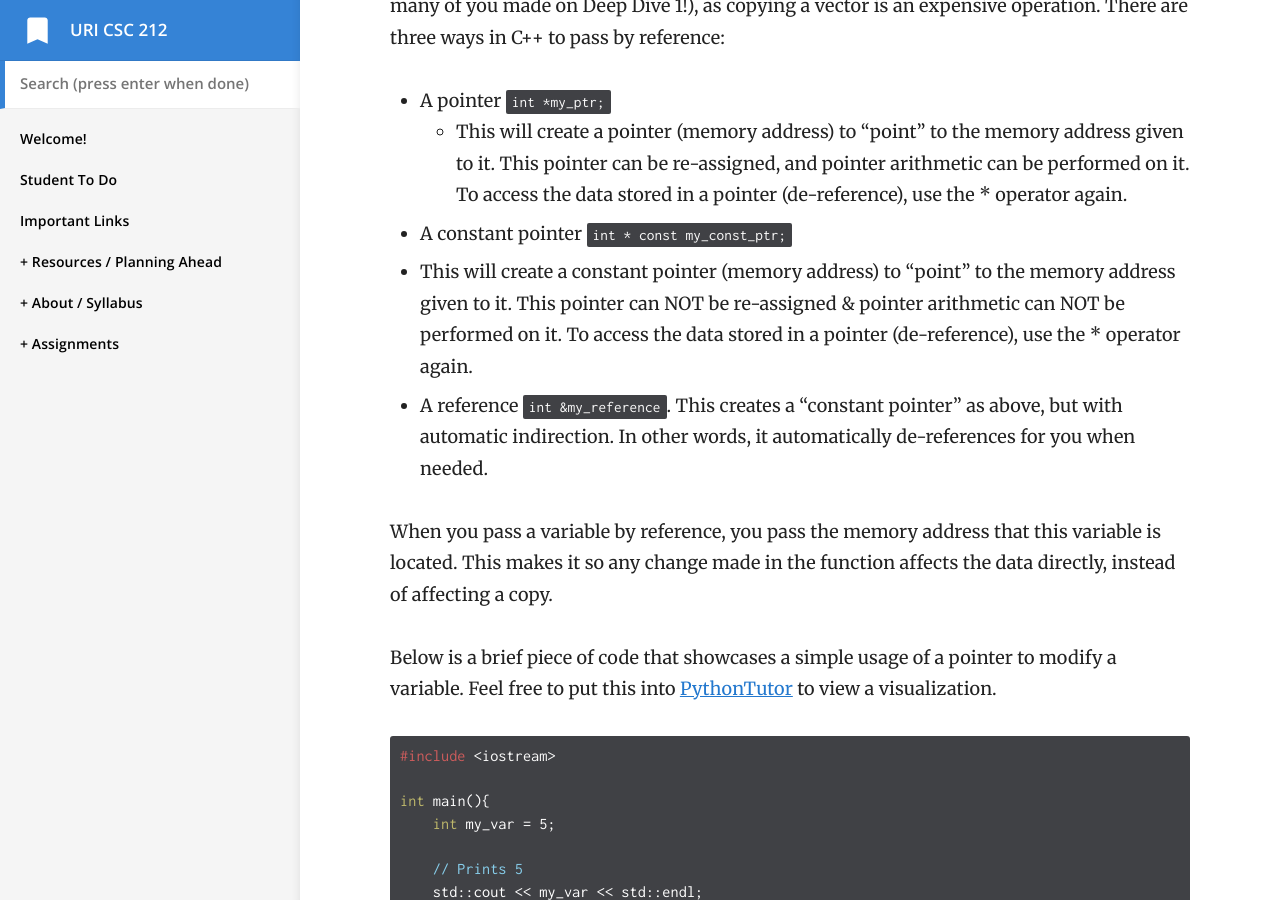
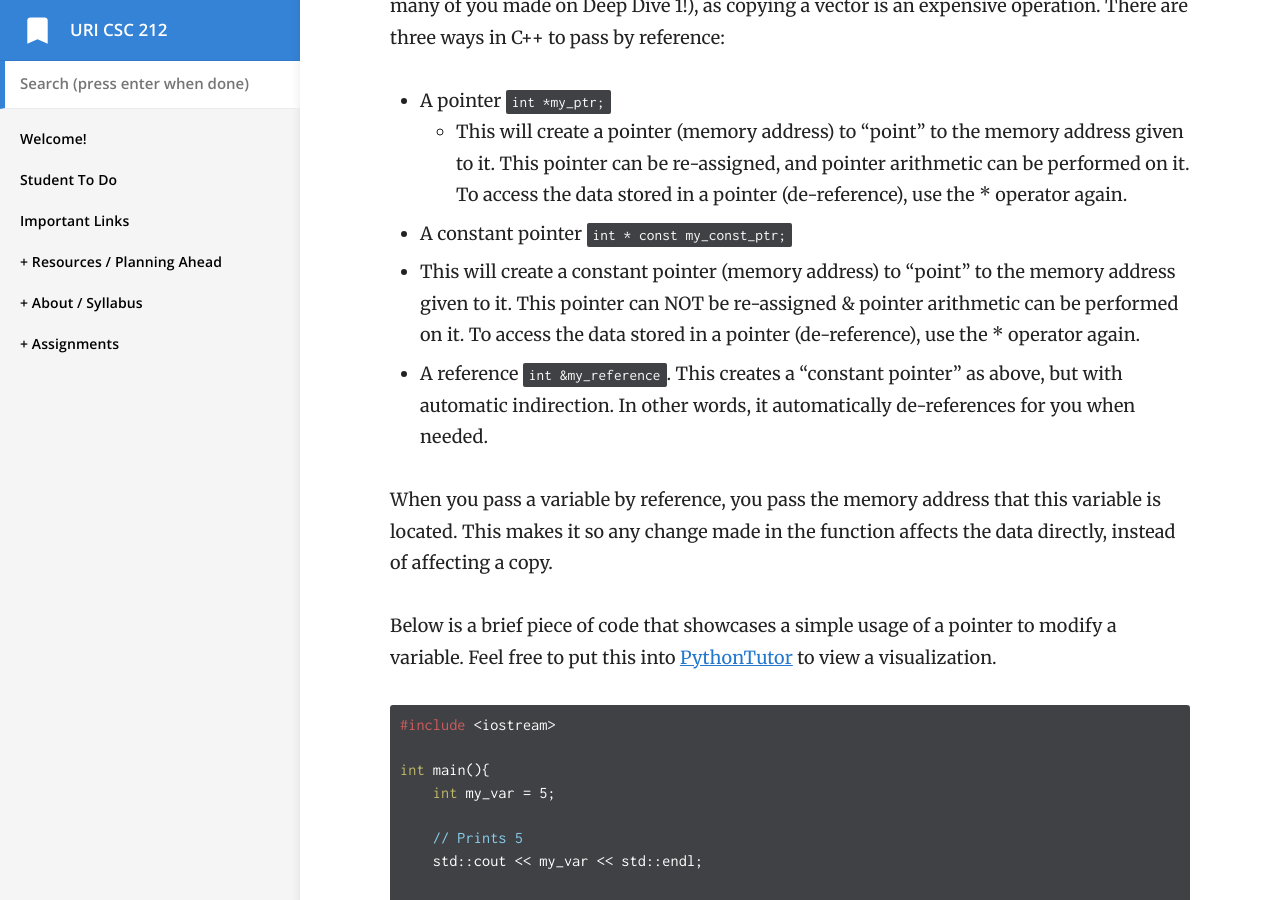
Before and after one commit to vcc-csc212/sp21-archive, a Jekyll site: the page built from _docs/labs/lab-04/lab-04.md, in a window 1280 px wide and 900 px high, scrolled down 988 px. Built offline with Jekyll 4.4.1, drawn with Linux system fonts in a browser that asks for light colours.

Commit message:
Fixed typo fix >.>

````diff
--- a/_docs/labs/lab-04/lab-04.md
+++ b/_docs/labs/lab-04/lab-04.md
@@ -28,7 +28,7 @@ To be more efficient, the code we'll be writing passes the vector of elements to
 * A pointer ``` int *my_ptr; ```
   * This will create a pointer (memory address) to "point" to the memory address given to it. This pointer can be re-assigned, and pointer arithmetic can be performed on it. To access the data stored in a pointer (de-reference), use the \* operator again.
 * A constant pointer ```int * const my_const_ptr;```
-* This will create a constant pointer (memory address) to "point" to the memory address given to it. This pointer can NOT be re-assigned & pointer arithmetic can NOT be performed on it. To access the data stored in a pointer (de-reference), use the \* operator again.
+* This will create a constant pointer (memory address) to "point" to the memory address given to it. This pointer can NOT be re-assigned & pointer arithmetic can be performed on it. To access the data stored in a pointer (de-reference), use the \* operator again.
 * A reference ```int &my_reference```. This creates a "constant pointer" as above, but with automatic indirection. In other words, it automatically de-references for you when needed.
 
 When you pass a variable by reference, you pass the memory address that this variable is located. This makes it so any change made in the function affects the data directly, instead of affecting a copy.
````
